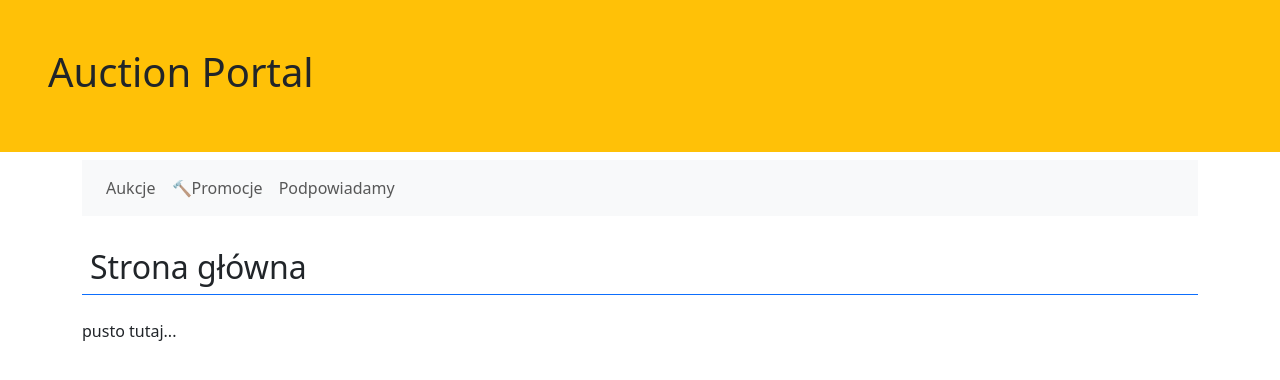
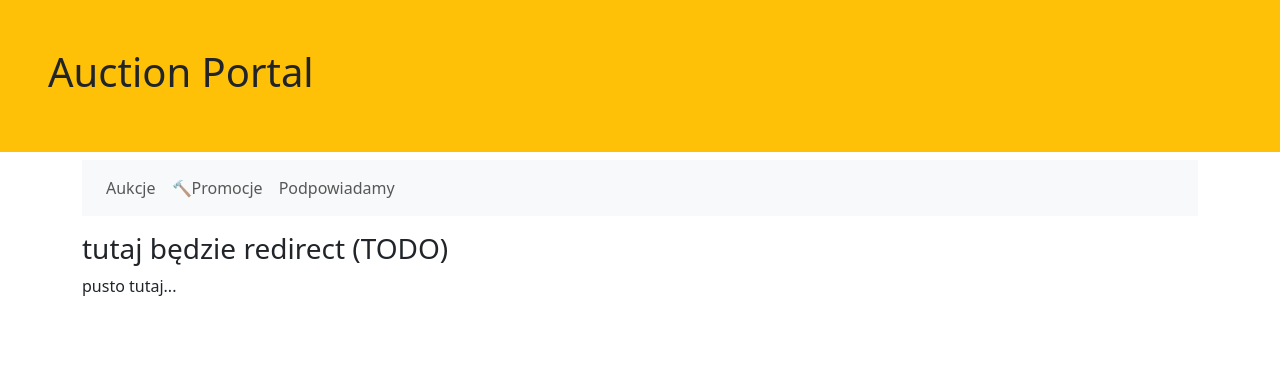
Before and after one commit to michaljabi/20240916-svelte, a SvelteKit app in the folder auction-portal/: page / in a window 1280 px wide. Shown: the top 380 px of the page. Built offline with nearby package versions, Linux system fonts and the light colour scheme.

Commit message:
feat(BasePage): all pages use BasePage Component.

```diff
--- a/auction-portal/src/routes/(pages)/+page.svelte
+++ b/auction-portal/src/routes/(pages)/+page.svelte
@@ -1,4 +1,6 @@
 <script lang="ts">
+	import BasePage from '$lib/components/BasePage.svelte';
+
 	// let x = 256
 	// let myTitle = 'To jest tytuł, po najechaniu'
 	// // debugger; //check in config (not working)
@@ -13,8 +15,10 @@
 	let mySign = '📦';
 </script>
 
-<h2 class="my-4 p-2 border-bottom border-primary">Strona główna</h2>
-<p>pusto tutaj...</p>
+<BasePage title="Strona Główna">
+	<h3 slot="title">tutaj będzie redirect (TODO)</h3>
+	<p>pusto tutaj...</p>
+</BasePage>
 
 <!-- zadanie: przenieś do +layout.svelte -->
 <!-- zdecyduj gdzie będzie <slot /> -->
```
Also changed, not shown: auction-portal/src/routes/(pages)/promotions/+page.svelte (+8 -1 lines).
